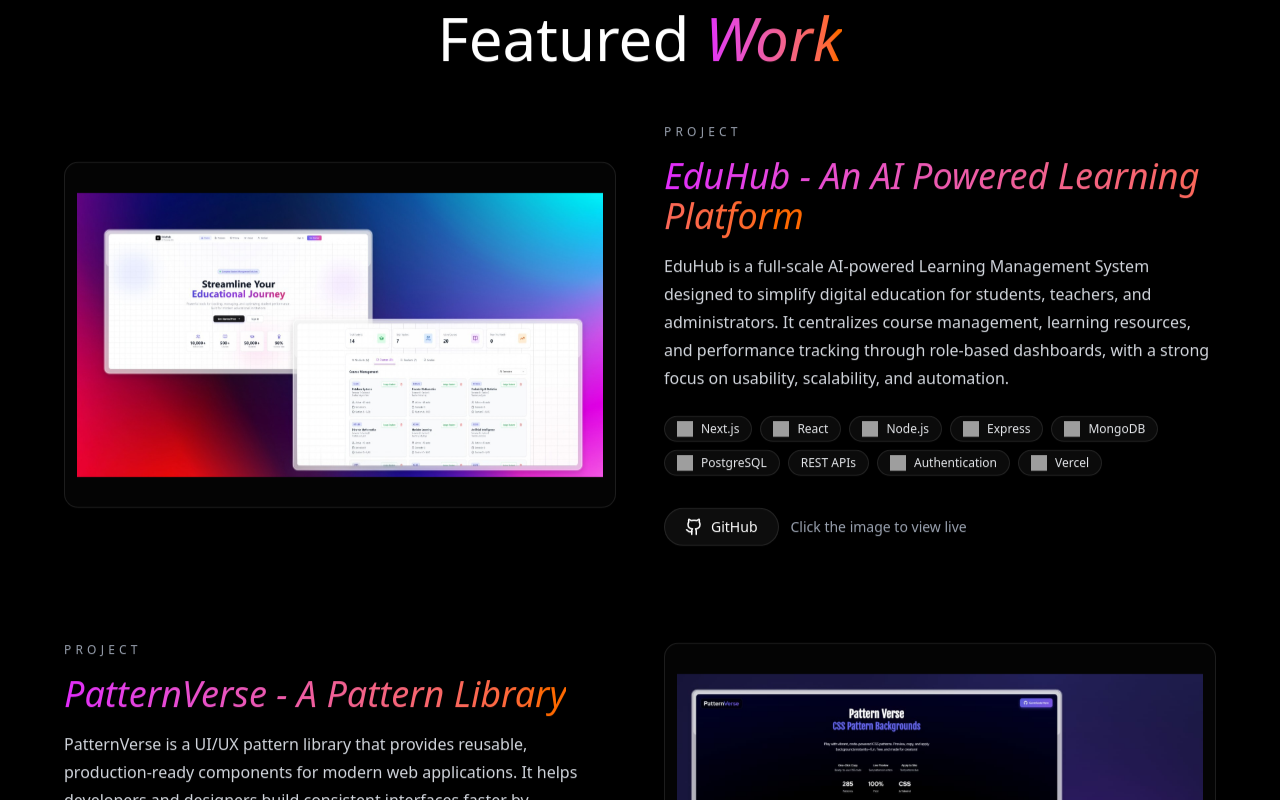
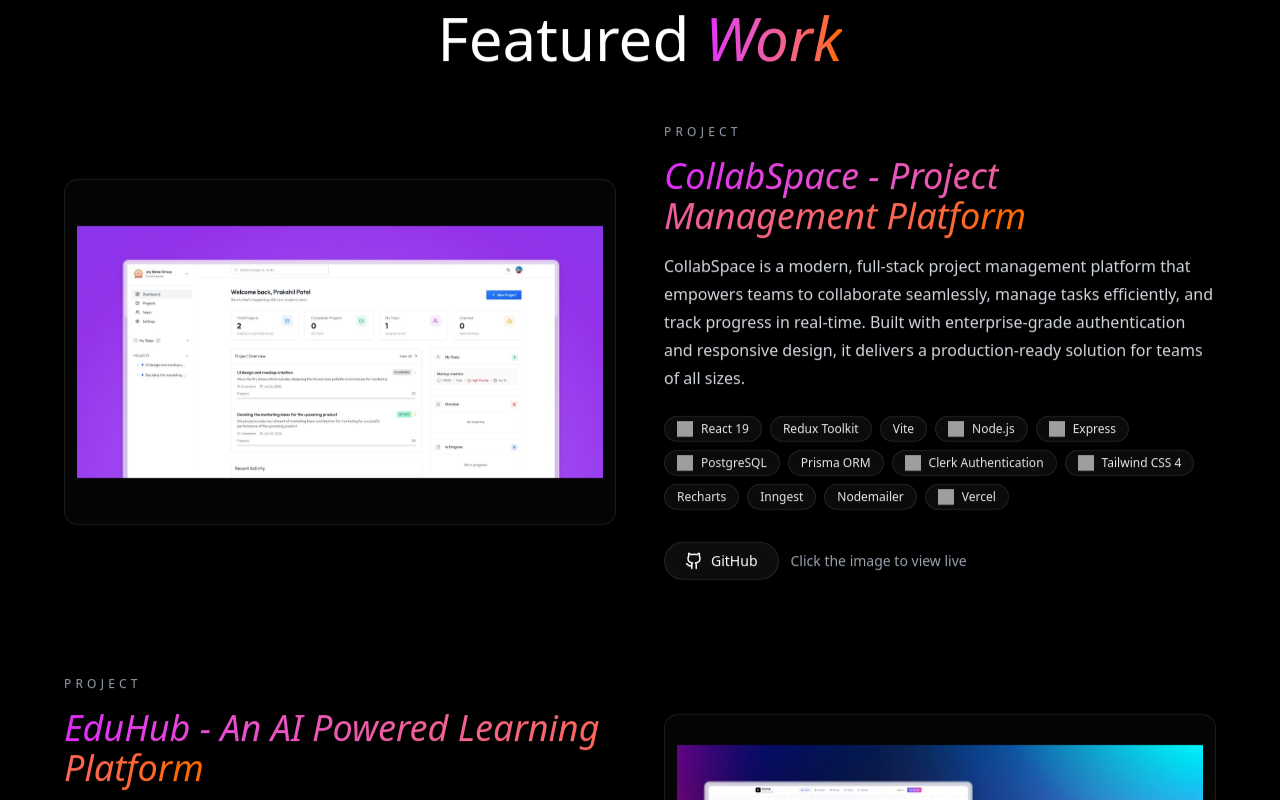
Before and after one commit to Prakshil/Portfolio-website, a Next.js app: page / in a window 1280 px wide. Shown: the part 2600-3400 px from the top of the page. Built offline with nearby package versions, Linux system fonts and the light colour scheme; grey boxes are pictures that could not be loaded.

Commit message:
added collabspace project

```diff
--- a/src/components/Projects/data.ts
+++ b/src/components/Projects/data.ts
@@ -14,6 +14,30 @@
 };
 
 export const featuredProjects: Project[] = [
+  {
+    slug: "collabspace",
+    name: "CollabSpace - Project Management Platform",
+    imageSrc: "/project/collabspace.jpg",
+    summary:
+      "CollabSpace is a modern, full-stack project management platform that empowers teams to collaborate seamlessly, manage tasks efficiently, and track progress in real-time. Built with enterprise-grade authentication and responsive design, it delivers a production-ready solution for teams of all sizes.",
+    liveUrl: "https://collabspace24.vercel.app",
+    githubUrl: "https://github.com/Prakshil/CollabSpace-Project-management-App",
+    tech: [
+      { name: "React 19", icon: "react" },
+      { name: "Redux Toolkit" },
+      { name: "Vite" },
+      { name: "Node.js", icon: "nodejs" },
+      { name: "Express", icon: "express" },
+      { name: "PostgreSQL", icon: "postgres" },
+      { name: "Prisma ORM" },
+      { name: "Clerk Authentication", icon: "jwt" },
+      { name: "Tailwind CSS 4", icon: "tailwind" },
+      { name: "Recharts" },
+      { name: "Inngest" },
+      { name: "Nodemailer" },
+      { name: "Vercel", icon: "vercel" },
+    ],
+  },
   {
     slug: "eduhub",
     name: "EduHub - An AI Powered Learning Platform",
```
Also changed, not shown: public/project/collabspace.jpg (added).
